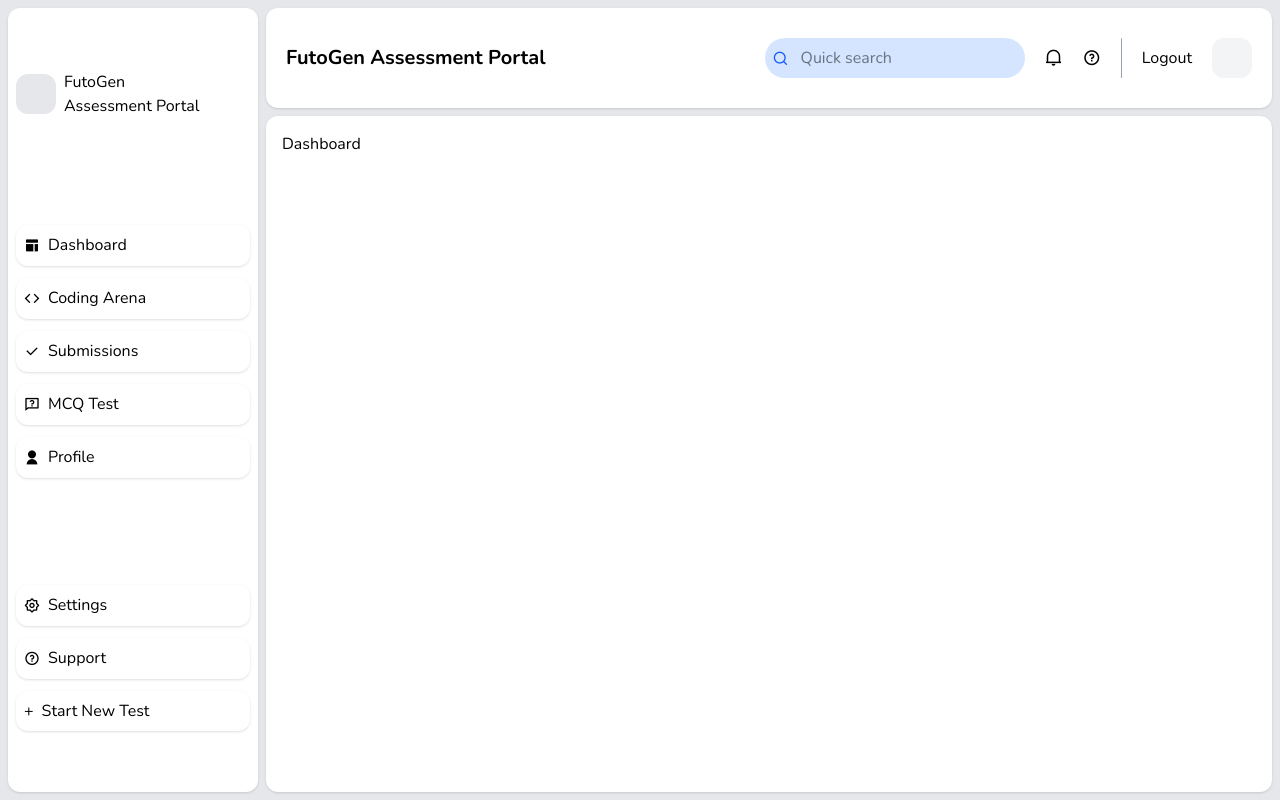
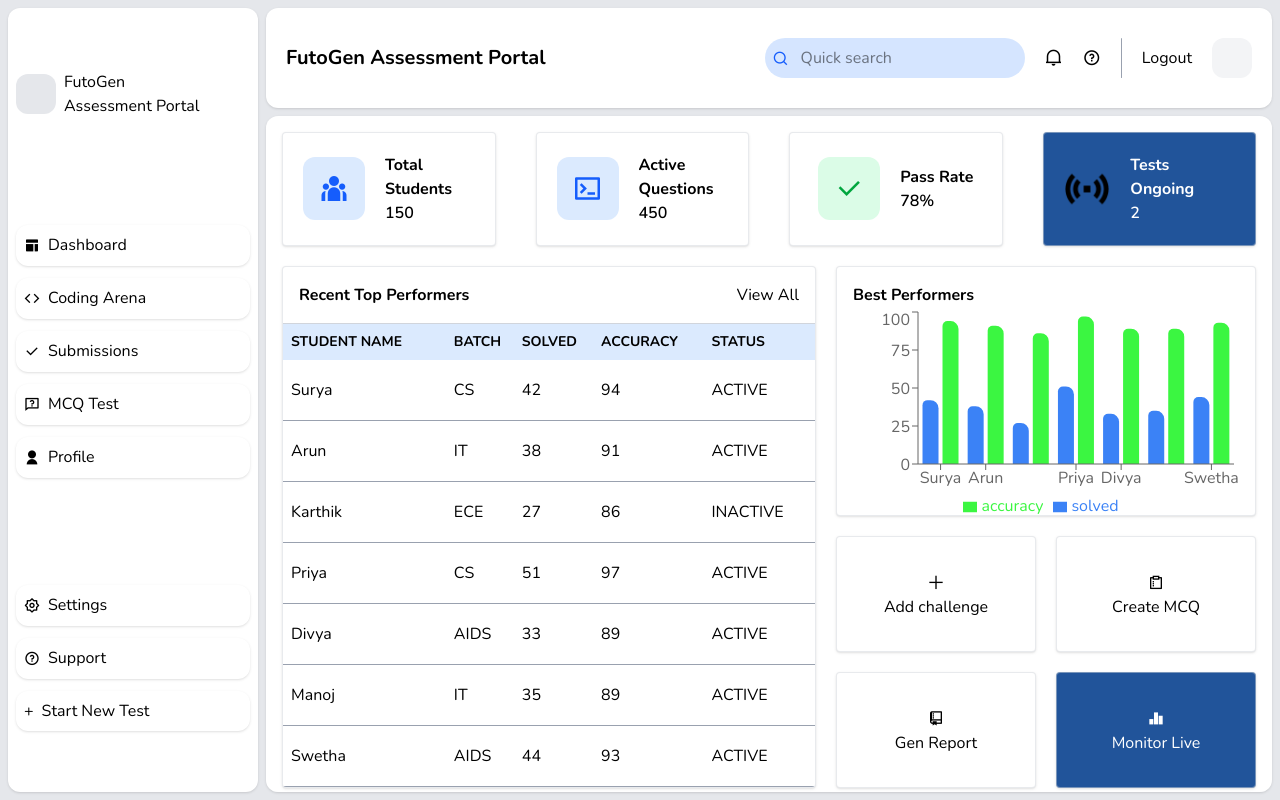
Before and after one commit to Surya-developer-max/codeEngine, a React (Vite) app: page /Dashboard in a window 1280 px wide. Built offline with nearby package versions, Linux system fonts and the light colour scheme.

Commit message:
dashboard v1

```diff
--- a/src/Components/CodingArena.jsx
+++ b/src/Components/CodingArena.jsx
@@ -184,7 +184,7 @@ export default function CodingArena() {
             </div>
 
             {/* SECTION -3 */}
-            <div className='grid md:grid-cols-[400px_1fr] md:grid-rows-[200px_300px] gap-3 mt-5'>
+            <div className='grid md:grid-cols-[400px_1fr] md:grid-rows-[200px_300px] grid-rows-[200px_400px_200px] gap-3 mt-5'>
                 <div className={`${boxUi} p-4`}>
                     <h2 className='font-bold'>Quick Filters</h2>
                     <div className='mt-2'>
@@ -203,19 +203,19 @@ export default function CodingArena() {
                         <p className='mt-2  hover:cursor-pointer w-max'><i className="ri-refresh-line me-1"></i>Reset Filters</p>
                     </div>
                 </div>
-                <div className={`${boxUi} row-span-2 overflow-auto scrollbar-none p-4 `}>
+                <div className={`${boxUi} md:row-span-2 overflow-auto scrollbar-none p-4 `}>
                     <h2 className='font-bold '>Recent Problems</h2>
                     <div className='mt-5'>
 
                         <table width='900px' cellPadding='10' >
 
-                            <thead className=' bg-blue-100 h-10 font-semibold'>
+                            <thead className=' bg-blue-100  font-semibold'>
                                 <tr>
                                     <th className="px-3 text-left ">STATUS</th>
                                     <th className="px-3 text-left ">PROBLEM TITLE</th>
                                     <th className="px-3 text-left ">DIFFICULTY</th>
                                     <th className="px-3 text-left ">CATEGORY</th>
-                                    <th className="px-3 text-left ">SUCCESS RATE</th>
+                                    <th className="px-3 text-left  ">SUCCESS RATE</th>
                                     <th className="px-3 text-left ">POINTS</th>
                                 </tr>
                             </thead>
@@ -227,10 +227,10 @@ export default function CodingArena() {
                                     <td className="p-3 uppercase text-xs">
                                         <p
                                             className={`w-max px-2 py-[1px] rounded-full ${val.difficulty === "Easy"
-                                                    ? "bg-green-200 text-green-600"
-                                                    : val.difficulty === "Medium"
-                                                        ? "bg-yellow-200 text-yellow-600"
-                                                        : "bg-red-200 text-red-600"
+                                                ? "bg-green-200 text-green-600"
+                                                : val.difficulty === "Medium"
+                                                    ? "bg-yellow-200 text-yellow-600"
+                                                    : "bg-red-200 text-red-600"
                                                 }`}
                                         >
                                             {val.difficulty}
--- a/src/Components/Dashboard.jsx
+++ b/src/Components/Dashboard.jsx
@@ -1,7 +1,191 @@
+import wifi from '../assets/Images/Dashboard/wifi.png'
+import {
+    ResponsiveContainer,
+    BarChart,
+    Bar,
+    XAxis,
+    YAxis,
+    Tooltip,
+    CartesianGrid,
+    Legend,
+} from "recharts";
 export default function Dashboard() {
+    const boxUi = 'rounded shadow hover:scale-[1.01] transition hover:shadow-lg bg-white border border-gray-300/50  border-[1px]'
+    const students = [
+        {
+            name: "Surya",
+            batch: "CS",
+            solved: 42,
+            accuracy: 94,
+            status: "ACTIVE",
+        },
+        {
+            name: "Arun",
+            batch: "IT",
+            solved: 38,
+            accuracy: 91,
+            status: "ACTIVE",
+        },
+        {
+            name: "Karthik",
+            batch: "ECE",
+            solved: 27,
+            accuracy: 86,
+            status: "INACTIVE",
+        },
+        {
+            name: "Priya",
+            batch: "CS",
+            solved: 51,
+            accuracy: 97,
+            status: "ACTIVE",
+        },
+        {
+            name: "Divya",
+            batch: "AIDS",
+            solved: 33,
+            accuracy: 89,
+            status: "ACTIVE",
+        }, {
+            name: "Manoj",
+            batch: "IT",
+            solved: 35,
+            accuracy: 89,
+            status: "ACTIVE",
+        },
+        {
+            name: "Swetha",
+            batch: "AIDS",
+            solved: 44,
+            accuracy: 93,
+            status: "ACTIVE",
+        },
+    ];
     return (
         <div>
-            <h1>Dashboard</h1>
+            {/* section - 1 */}
+            <div className="grid lg:grid-cols-4 sm:grid-cols-2  gap-10">
+                <div className={`${boxUi} p-5 flex sm:justify-center gap-5 items-center`}>
+                    <div >
+                        <p><i className="ri-team-fill text-3xl bg-blue-100 text-blue-600 p-4 rounded-xl"></i></p>
+                    </div>
+                    <div>
+                        <h3 className='font-bold' >Total Students</h3>
+                        <h1 className='font-semibold'>150</h1>
+                    </div>
+                </div>
+                <div className={`${boxUi} p-5 flex sm:justify-center items-center gap-5`}>
+                    <div>
+                        <p><i className="ri-terminal-box-line text-3xl bg-blue-100 text-blue-600 p-4 rounded-xl"></i></p>
+                    </div>
+                    <div>
+                        <h3 className='font-bold' >Active Questions </h3>
+                        <h1 className='font-semibold'>450</h1>
+                    </div>
+                </div>
+                <div className={`${boxUi} p-5 flex sm:justify-center items-center gap-5`}>
+                    <div>
+                        <p><i className="ri-check-fill text-3xl bg-green-100 text-green-600 p-4 rounded-xl"></i></p>
+                    </div>
+                    <div>
+                        <h3 className='font-bold' >Pass Rate</h3>
+                        <h1 className='font-semibold'>78%</h1>
+                    </div>
+                </div>
+                <div className={`${boxUi} p-5 flex sm:justify-center items-center text-white gap-5`} style={{ backgroundColor: "#21549a" }}>
+                    <div>
+                        <img src={wifi} alt="" />
+                    </div>
+                    <div>
+                        <h3 className='font-bold' >Tests Ongoing</h3>
+                        <h1 className='font-semibold'>2</h1>
+                    </div>
+                </div>
+            </div>
+            {/* Section - 2 */}
+            <div className='grid grid-rows-[250px_250px_100px_100px_100px_100px] md:grid-cols-2 lg:grid-cols-[1fr_200px_200px] lg:grid-rows-[250px_1fr_1fr]  mt-5 gap-5'>
+                <div className={`${boxUi} md:col-span-2 lg:col-span-1 lg:row-span-3  overflow-auto scrollbar-none `}>
+                    <div className='flex justify-between items-center border-b p-4 border-gray-300 '>
+                        <h1 className='font-bold'>Recent Top Performers</h1>
+                        <p>View All</p>
+                    </div>
+                    <div className=''>
+                        <table width='100%' >
+                            <thead className=' bg-blue-100 text-sm  '>
+                                <tr>
+                                    <th className="py-2 ps-2 text-start">STUDENT NAME</th>
+                                    <th className="py-2 text-start">BATCH</th>
+                                    <th className="py-2 text-start">SOLVED</th>
+                                    <th className="py-2 text-start">ACCURACY</th>
+                                    <th className="py-2 text-start">STATUS</th>
+                                </tr>
+                            </thead>
+                            <tbody>
+                                {students.map((val, inx) => <tr key={inx} className='hover:bg-gray-100 transition  border-b border-gray-400 '>
+                                    <td className=' py-[18px] ps-2'>{val.name}</td>
+                                    <td className=' py-[18px] '>{val.batch}</td>
+                                    <td className=' py-[18px] '>{val.solved}</td>
+                                    <td className=' py-[18px] '>{val.accuracy}</td>
+                                    <td className=' py-[18px] '>{val.status}</td>
+                                </tr>)}
+
+                            </tbody>
+                        </table>
+                    </div>
+                </div>
+                <div className={`${boxUi} md:col-span-2 p-4`}>
+                    <h1 className='font-bold'>Best Performers</h1>
+                    <div className="w-full h-full">
+                        <ResponsiveContainer width="100%" height="100%">
+                            <BarChart data={students}>
+                                <XAxis dataKey="name" />
+                                <YAxis />
+                                <Tooltip />
+                                <Legend />
+                                <Bar dataKey="solved" fill="#3b82f6" radius={[5, 50, 0, 0]} />
+                                <Bar dataKey="accuracy" fill="#3bf641" radius={[5, 50, 0, 0]} />
+                            </BarChart>
+                        </ResponsiveContainer>
+                    </div>
+                </div>
+                <div className={`${boxUi} flex justify-center flex-col items-center`}>
+                    <p>
+                        <i class="ri-add-large-line"></i>
+                    </p>
+                    <h4>Add challenge</h4>
+                </div>
+                <div className={`${boxUi} flex justify-center flex-col items-center`}>
+                    <p>
+                        <i class="ri-survey-line"></i>
+                    </p>
+                    <h4>Create MCQ</h4>
+                </div>
+                <div className={`${boxUi} flex justify-center flex-col items-center`}>
+                    <p>
+                        <i class="ri-git-repository-line"></i>
+                    </p>
+                    <h4>Gen Report</h4>
+                </div>
+                <div className={`${boxUi} flex justify-center flex-col items-center text-white`} style={{ backgroundColor: '#21549a' }}>
+                    <p>
+                        <i class="ri-bar-chart-2-fill"></i>
+                    </p>
+                    <h4>Monitor Live</h4>
+                </div>
+            </div>
+            {/* Section -3 */}
+            <div className='grid md:grid-cols-2 gap-5 mt-5'  >
+                <div className={`${boxUi} h-[200px] relative text-white bg-gradient-to-t from-[#242966] to-[#000000]`} style={{ backgroundColor: 'linear-gradient(180deg, #242966 0%, #000000 100%)' }}>
+                    <div className='absolute bottom-10 left-10'>
+                        <h1>Global System Health</h1>
+                        <p>Lorem ipsum dolor, sit amet consectetur adipisicing elit</p>
+                    </div>
+                </div>
+                <div className={`${boxUi} h-[200px] relative `} style={{ backgroundColor: 'gray' }}>
+                    <div className='absolute bg-white px-2 py-1 top-5 left-5'><p>Regional Traffic Active</p></div>
+                </div>
+
+            </div>
         </div>
     )
 }
--- a/src/index.css
+++ b/src/index.css
@@ -14,3 +14,7 @@ html {
     font-optical-sizing: auto;
     font-style: normal;
 }
+
+.recharts-wrapper *:focus {
+  outline: none !important;
+}
```
Also changed, not shown: src/assets/Images/Dashboard/wifi.png (added).
